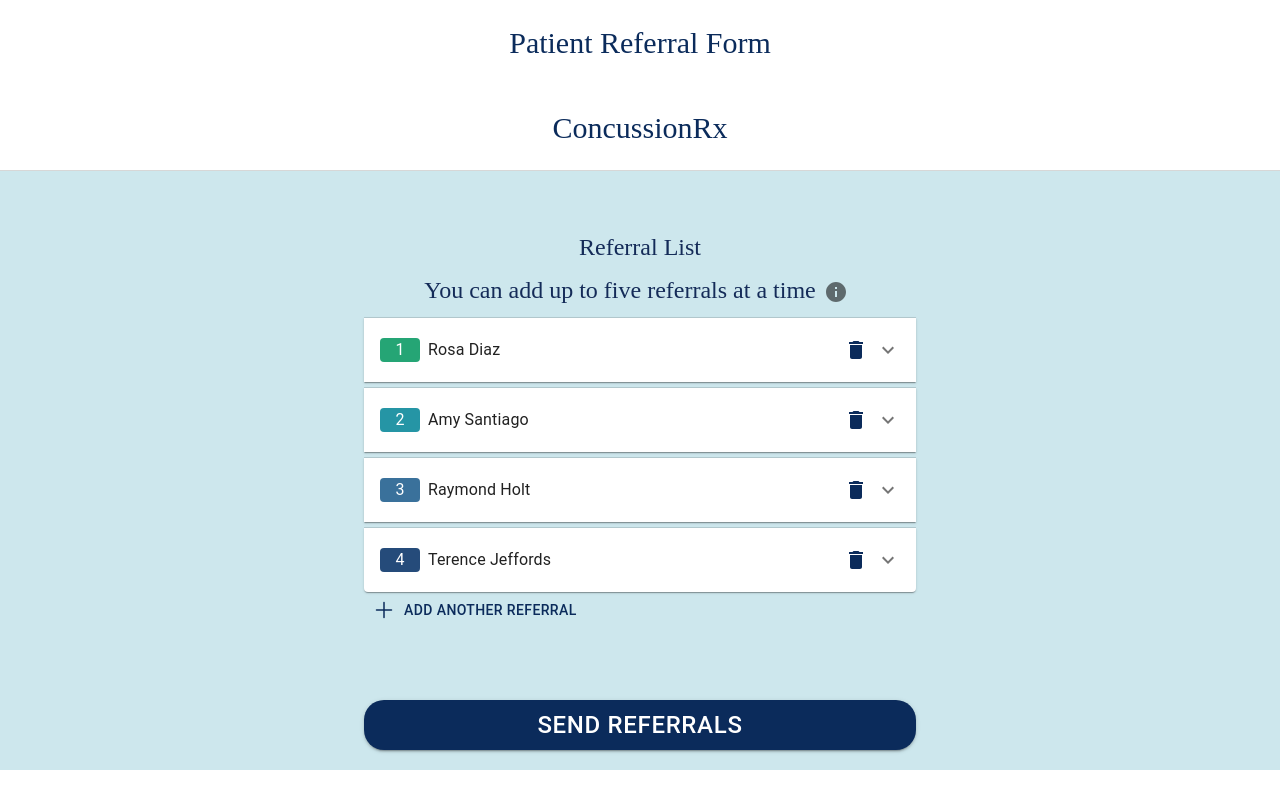
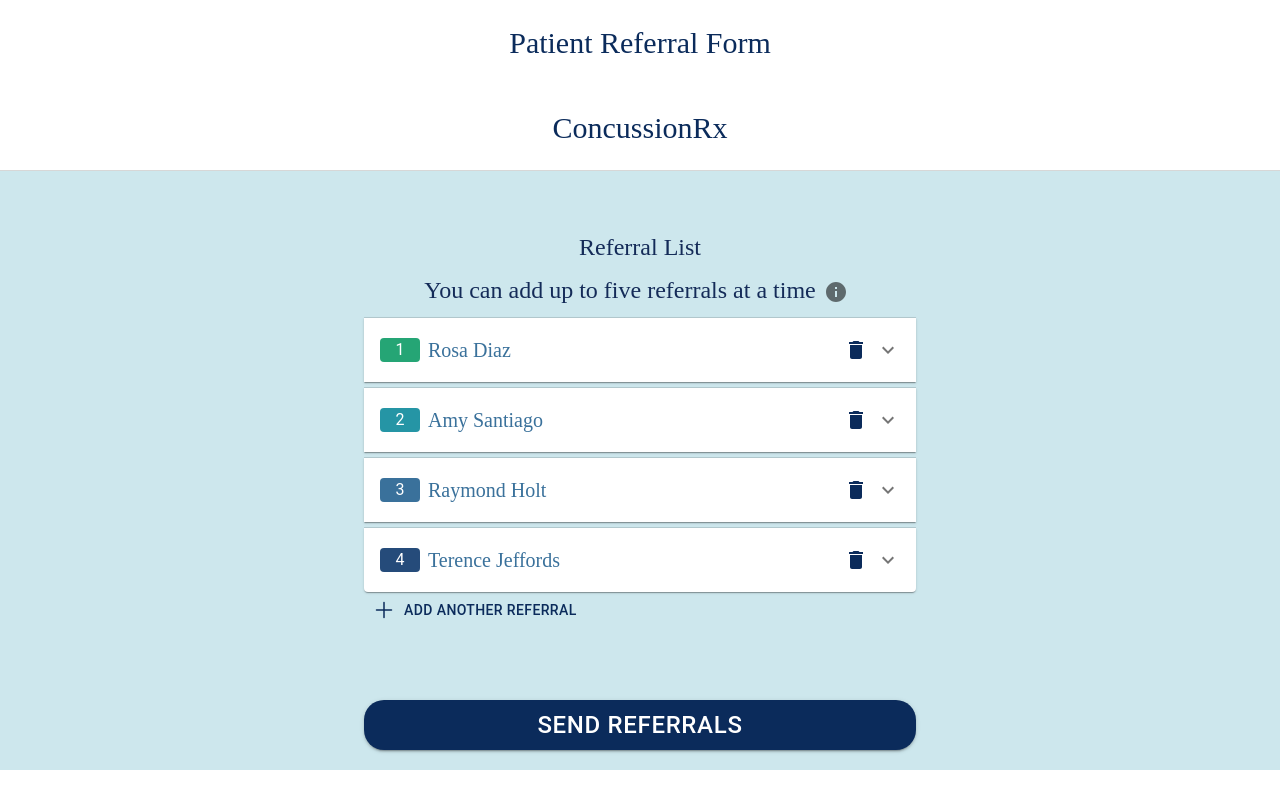
Before and after one commit to TravJav/crx, a React (Create React App) app: page / in a window 1280 px wide. Built offline with nearby package versions, Linux system fonts and the light colour scheme; no server answers.

Commit message:
added font colour to target colour for the referral screen name display

```diff
--- a/src/screens/referralScreen.tsx
+++ b/src/screens/referralScreen.tsx
@@ -99,7 +99,15 @@ export default function ReferralScreen({ callback }: ReferralScreenProps) {
                     <div style={{ backgroundColor: contactInfo.indexColour, borderRadius: '4px', width: '40px', marginRight: '8px' }}>
                         <Typography style={{ color: 'white', textAlign: 'center' }}>{index + 1}</Typography>
                     </div>
-                    <Typography style={{ textAlign: 'left', flex: '1' }}>{contactInfo.name}</Typography>
+                    <Typography style={{ textAlign: 'left', flex: '1',
+                        fontFamily: 'Montserrat',
+                        fontSize: '20px',
+                        fontWeight: 400,
+                        lineHeight: '24px',
+                        letterSpacing: '0em',
+                        color: '#3A719B'}}>
+                        {contactInfo.name}
+            </Typography>
                     <div style={{ marginLeft: 'auto' }}>
                         <IconButton aria-label="delete" style={{ color: '#0B2B5B' }} onClick={() => handleDelete(index)}>
                             <DeleteIcon />
```
